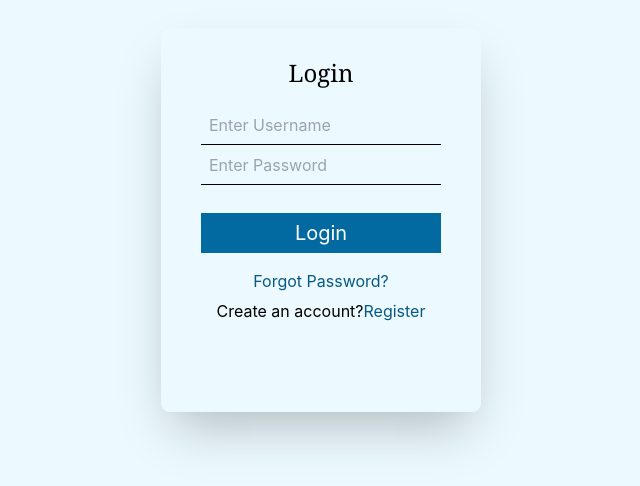
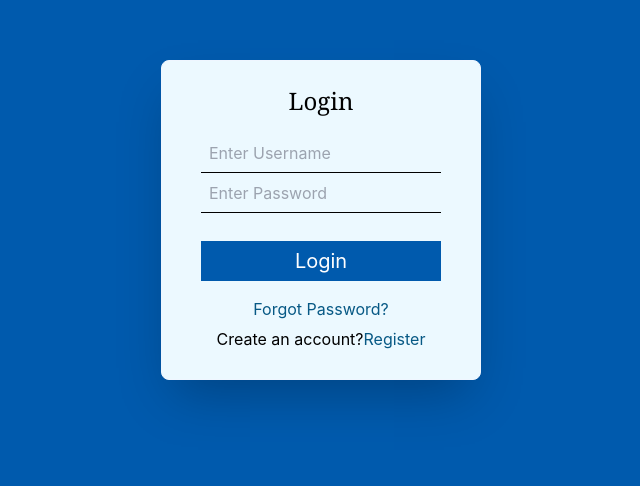
Before and after one commit to ethiclesshacker/code-editor-frontend, a React (Vite) app: page / in a window 1280 px wide. Shown: the part 180-666 px from the top of the page, without its empty margins (319-959 px from the left). Built offline with nearby package versions, Linux system fonts and the light colour scheme.

Commit message:
Colour changed

```diff
--- a/src/App.css
+++ b/src/App.css
@@ -1,5 +1,5 @@
 #root {
-  background-color: #ecf9ff;
+  background-color: #005aad;
   height: 100%;
   width: 100%;
 }
--- a/src/components/Login.jsx
+++ b/src/components/Login.jsx
@@ -67,8 +67,8 @@ export default function Login() {
   }
   return (
     <div className="flex h-[100%] items-center justify-center">
-      <div className="h-96 w-80 rounded-lg border border-solid border-blue-50 bg-[#ecf9ff] text-center shadow-2xl ">
-        <div className="mb-4 pt-7 font-serif text-2xl"> Login </div>
+      <div className="h-80 w-80 rounded-lg border border-solid border-blue-50 bg-[#ecf9ff] text-center shadow-2xl ">
+        <div className="mb-4 pt-6 font-serif text-2xl"> Login </div>
         <input
           type="email"
           value={email}
@@ -87,7 +87,7 @@ export default function Login() {
           id="login-log"
           onClick={loginUser}
           className="mb-4 mt-7 h-10 w-60
-          border-0 border-sky-600 bg-sky-700
+          border-0 border-sky-600 bg-[#005aad]
           text-center text-xl text-white"
         >
           Login
```
